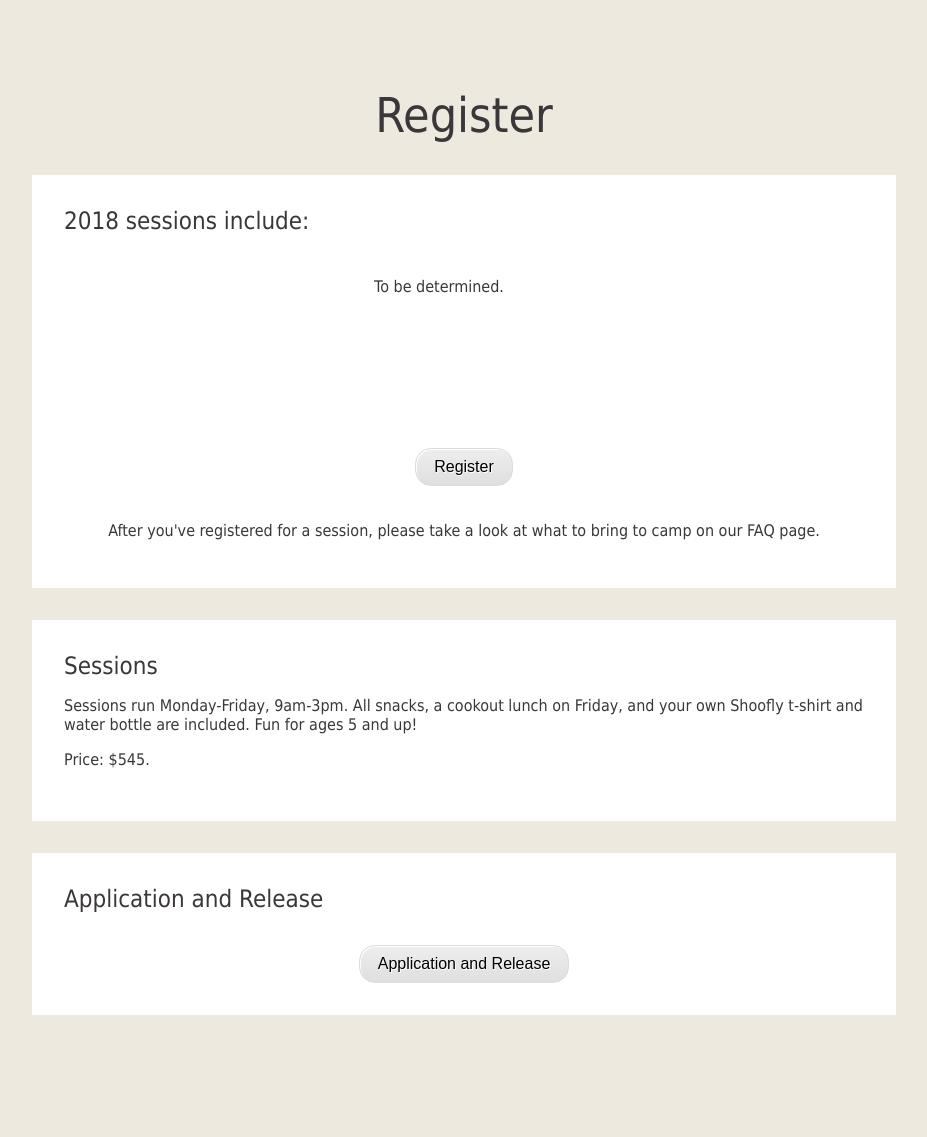
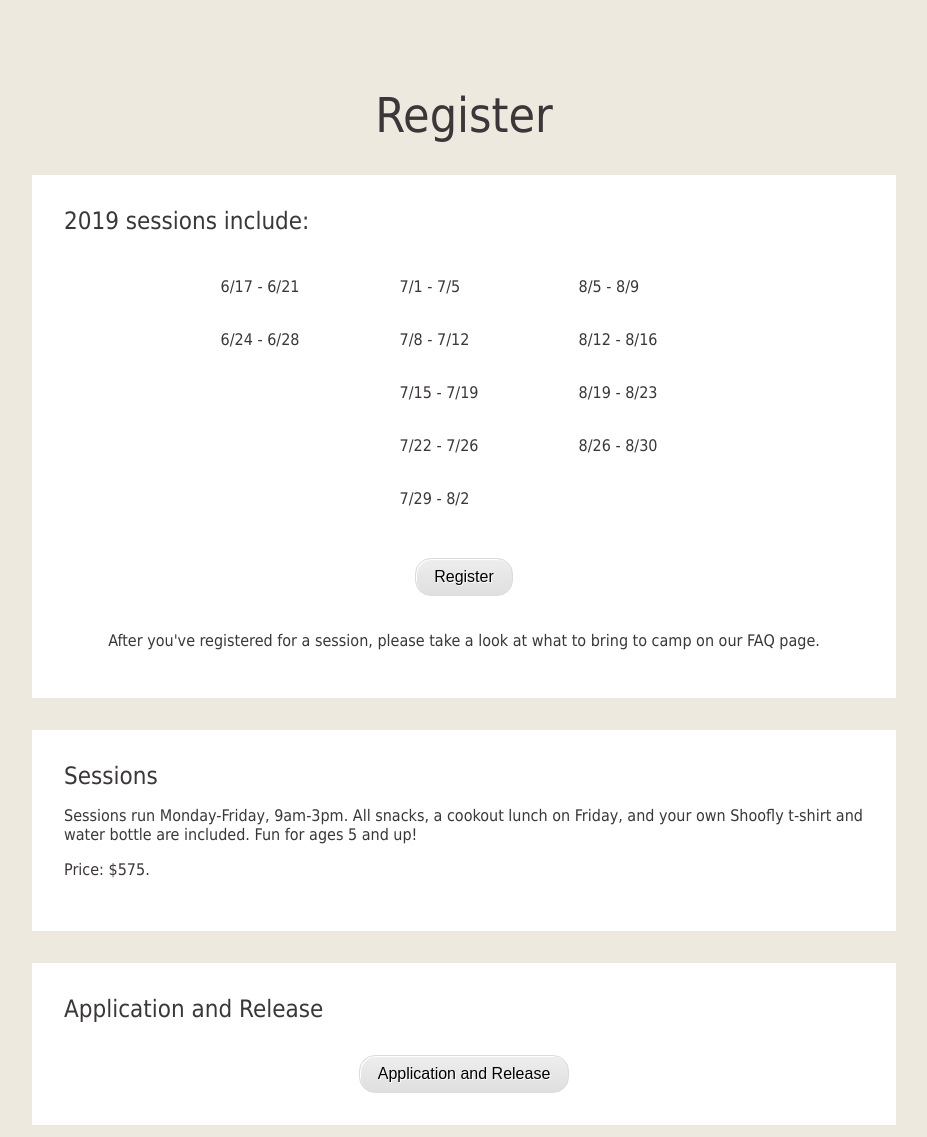
Before and after one commit to katekinsman/ShooflyRepo, a PHP site: page /index.php?page=register in a window 1280 px wide. Shown: the part 73-1210 px from the top of the page, without its empty margins (176-1103 px from the left). Run offline with PHP 8.4, Linux system fonts and the light colour scheme; some libraries are stand-ins or nearby versions; some web fonts are replaced.

Commit message:
updated reg added release

```diff
--- a/home.php
+++ b/home.php
@@ -14,6 +14,6 @@
 <section class="home">
     <h2>Shoofly Updates</h2>
     <article>
-        <p class="update">Registration for summer 2019 will be available in January.</p>
+        <p class="update">Registration for summer 2019 will be available on January 10th.</p>
 		<p class="update"></p>
 </section>
--- a/register.php
+++ b/register.php
@@ -1,34 +1,44 @@
 <section class="register">
     <article>
-        <h2>2018 sessions include:</h2>
+        <h2>2019 sessions include:</h2>
         <p> </p>
         <table>
             <tr>
-                <td class="closed"></td>
+                <td class="open">6/17 - 6/21</td>
 				<td></td>
-                <td class="open">To be determined.</td>
+                <td class="open">7/1 - 7/5</td>
 				<td></td>
-                <td class="closed"></td>
+                <td class="open">8/5 - 8/9</td>
             </tr>
             <tr>
-                <td class="closed"></td>
+                <td class="open">6/24 - 6/28</td>
 				<td></td>
-                <td class="closed"></td>
+                <td class="open">7/8 - 7/12</td>
 				<td></td>
-                <td class="closed"></td>
+                <td class="open">8/12 - 8/16</td>
             </tr>
             <tr>
-                <td class="closed"></td>
+                <td class="open"></td>
 				<td></td>
-                <td class="closed"></td>
+                <td class="open">7/15 - 7/19</td>
 				<td></td>
-				<td class="closed"></td>
+				<td class="open">8/19 - 8/23</td>
 				<td></td>
             </tr>
             <tr>
-                <td class="closed"></td>
+                <td class="open"></td>
 				<td></td>
-				<td class="closed"></td>
+				<td class="open">7/22 - 7/26</td>
+				<td></td>
+				<td class="open">8/26 - 8/30</td>
+				<td></td>
+            </tr>
+			<tr>
+                <td class="open"></td>
+				<td></td>
+				<td class="open">7/29 - 8/2</td>
+				<td></td>
+				<td class="open"></td>
 				<td></td>
             </tr>
         </table>
@@ -45,7 +55,7 @@
         <h2>Sessions</h2>
         <p>Sessions run Monday-Friday, 9am-3pm. All snacks, a cookout lunch on Friday, and your own Shoofly
         t-shirt and water bottle are included. Fun for ages 5 and up!</p>
-        <p>Price: $545.</p>
+        <p>Price: $575.</p>
 
         <table>
             <tr>
@@ -60,7 +70,7 @@
 <section>
     <article>
         <h2>Application and Release</h2>
-        <div class="centeredbutton"><a href="shoofly%20application%20and%20release%202014.pdf"><button
+        <div class="centeredbutton"><a href="shoofly%20application%20and%20release%202019.pdf"><button
         class="release">Application and Release</button></a></div>
     </article>
 </section>
```
Also changed, not shown: 1 other file.
